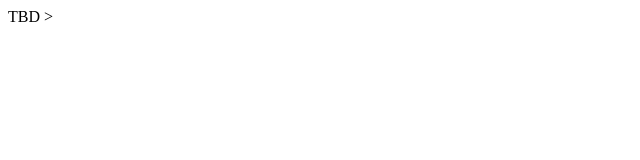
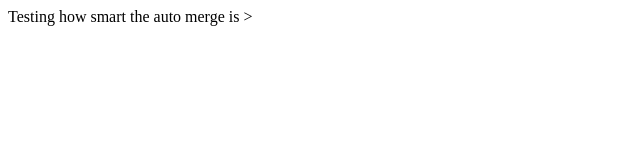
Before and after one commit to joespam/githubDemo, a plain HTML site: page index.html in a window 1280 px wide. Shown: the whole page, without its empty margins (0-640 px from the left). Drawn offline with Linux system fonts and the light colour scheme.

Commit message:
changed document title

```diff
--- a/index.html
+++ b/index.html
@@ -2,7 +2,7 @@
 <html>
 	<head
 		<title>
-			TBD
+		Testing how smart the auto merge is
 		</title>>
 	</head>
 	<body>
```
